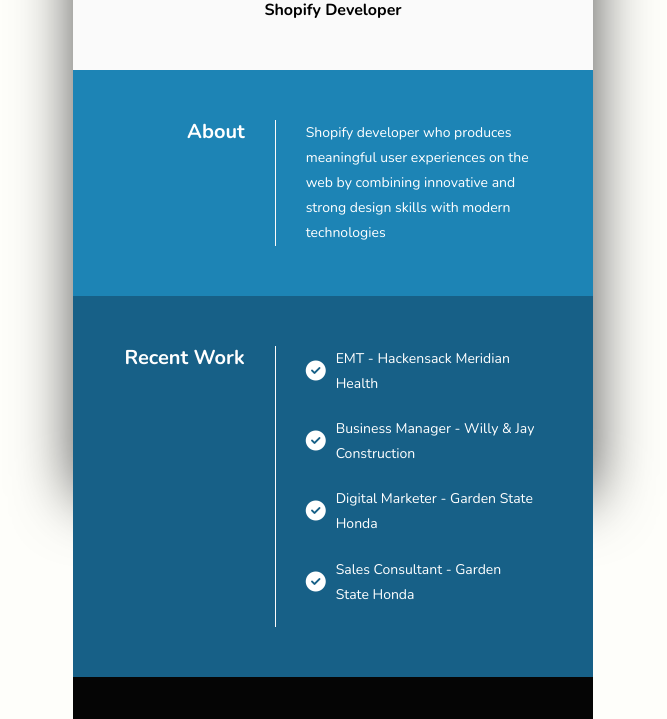
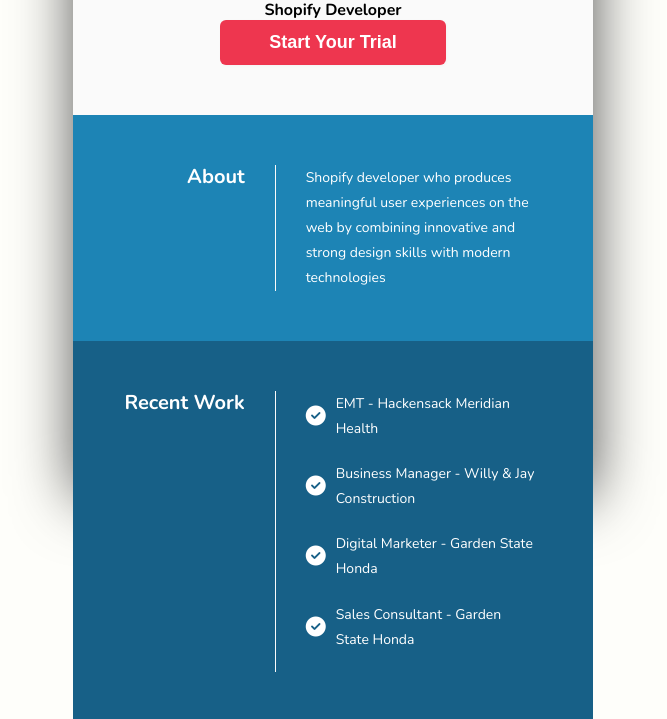
Before and after one commit to SaboyaDev/freemote-minimalist-resume, a plain HTML site: page index.html in a window 1280 px wide. Shown: the part 340-1059 px from the top of the page, without its empty margins (307-974 px from the left). Drawn offline with nearby package versions, Linux system fonts and the light colour scheme; a script that the page names is missing.

Commit message:
testing stripe button

```diff
--- a/index.html
+++ b/index.html
@@ -21,6 +21,24 @@
 				id="portfolio-img" />
 			<h1>Jose L Saboya</h1>
 			<h3>Shopify Developer</h3>
+
+        <div style="width: 300px; text-align: center;">
+          <button target="_blank"
+          style="font-family: sans-serif;
+          margin: 0 auto; outline: none;
+          display: block;
+          height: 45px;
+          width: 226px;
+          border-radius: 6px;
+          background: #ee364f;
+          color: white;
+          box-shadow: 1px 1px 3px 0 rgba(0,0,0,.03);
+          font-size: 18px;
+          font-weight: 700;
+          border: none;
+          cursor: pointer;"
+          class="lp4774223579709440">Start Your Trial</button>
+        </div>
 		</header>
 		<main>
 			<section id="about-section" class="inner-ctr">
@@ -114,7 +132,7 @@
 		</footer>
 	</div>
 	<!-- icons -->
-
+	<script src="https://launchpass.com/saboya-digital-solution/exclusive/embed.js"></script>
 
 
 
```
